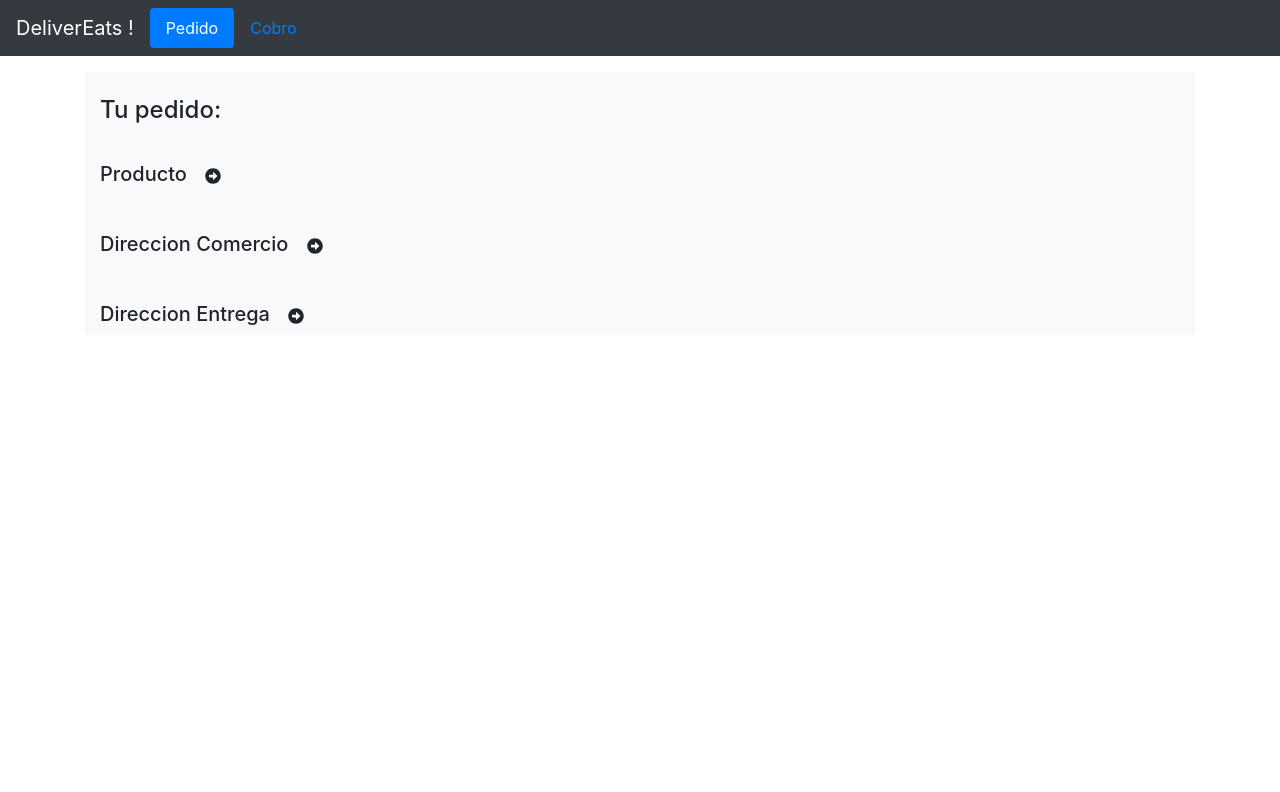
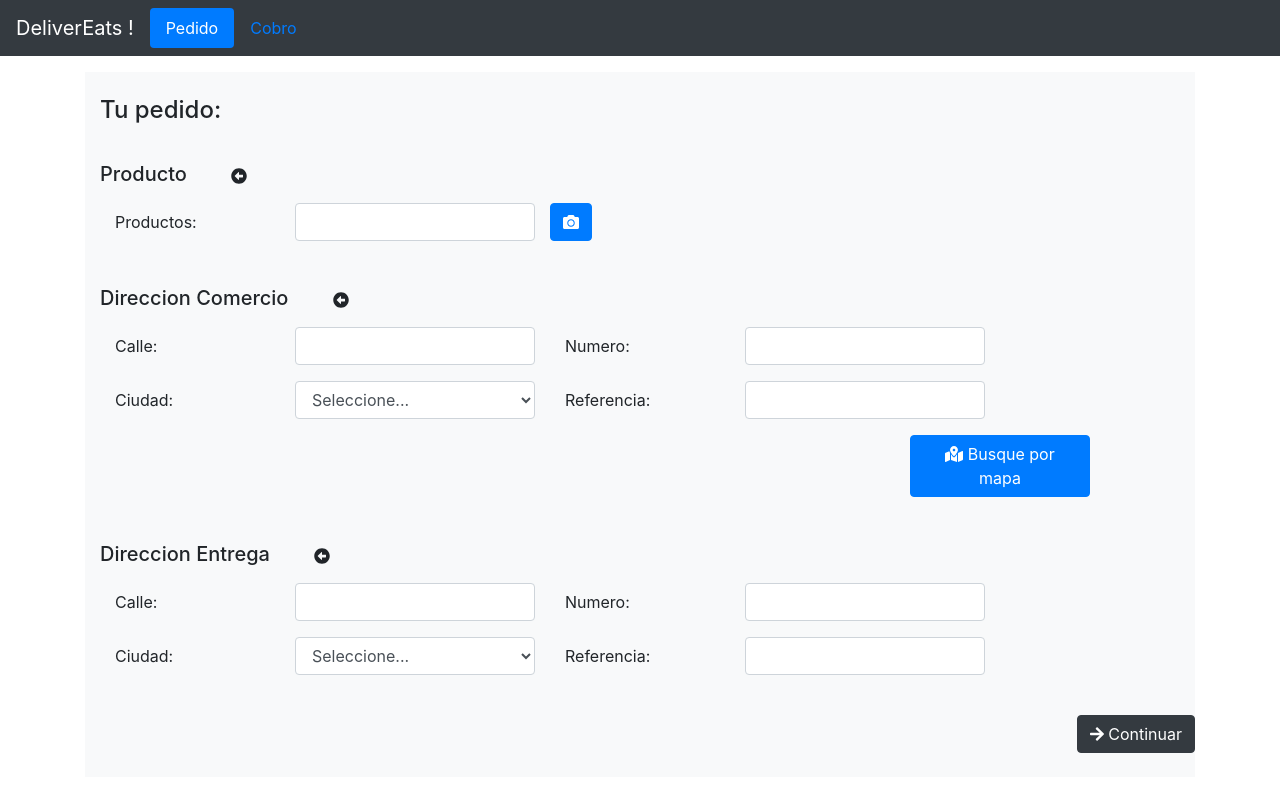
Before and after one commit to mati4935/ISW2020-Grupo3, an Angular app in the folder Practico/TPs/Evaluables/TP 6/TP6-ImplementacionUS/: page /pedido in a window 1280 px wide. Shown: the top 792 px of the page. Built offline with nearby package versions, Linux system fonts and the light colour scheme.

Commit message:
avances en formulario pedido

```diff
--- a/Practico/TPs/Evaluables/TP 6/TP6-ImplementacionUS/src/app/app.module.ts
+++ b/Practico/TPs/Evaluables/TP 6/TP6-ImplementacionUS/src/app/app.module.ts
@@ -7,12 +7,14 @@ import { AppComponent } from './app.component';
 import { PedidoComponent } from './pedido/pedido.component';
 import { MenuComponent } from './menu/menu.component';
 import { APP_BASE_HREF} from '@angular/common';
+import { CobroComponent } from './cobro/cobro.component';
 
 @NgModule({
   declarations: [
     AppComponent,
     PedidoComponent,
-    MenuComponent
+    MenuComponent,
+    CobroComponent
   ],
   imports: [
     BrowserModule,
@@ -20,6 +22,7 @@ import { APP_BASE_HREF} from '@angular/common';
     RouterModule.forRoot([
       { path: '', redirectTo: '/pedido', pathMatch: 'full' },
       { path: 'pedido', component: PedidoComponent },
+      { path: 'cobro', component: CobroComponent }
     ])
   ],
   providers: [],
--- /dev/null
+++ b/Practico/TPs/Evaluables/TP 6/TP6-ImplementacionUS/src/app/cobro/cobro.component.html
@@ -0,0 +1,7 @@
+<p>cobro works!</p>
+<div >
+    <button type="button" routerLink="/pedido" class="btn btn-dark">
+      <span class="fas fa-arrow-left"> </span>
+      Volver
+    </button>
+  </div>
--- /dev/null
+++ b/Practico/TPs/Evaluables/TP 6/TP6-ImplementacionUS/src/app/cobro/cobro.component.ts
@@ -0,0 +1,15 @@
+import { Component, OnInit } from '@angular/core';
+
+@Component({
+  selector: 'app-cobro',
+  templateUrl: './cobro.component.html',
+  styleUrls: ['./cobro.component.css']
+})
+export class CobroComponent implements OnInit {
+
+  constructor() { }
+
+  ngOnInit(): void {
+  }
+
+}
--- a/Practico/TPs/Evaluables/TP 6/TP6-ImplementacionUS/src/app/pedido/pedido.component.html
+++ b/Practico/TPs/Evaluables/TP 6/TP6-ImplementacionUS/src/app/pedido/pedido.component.html
@@ -13,13 +13,19 @@
         </button>
       </h5>
       <div id="campoProductos" class="container-fluid" *ngIf="desplegarProducto == 'SI'">
-          <label class="label label-primary col-lg-2">Productos:</label>
-          <input type="text" class="col-lg-9" formControlName="productos">
-          <button type="button" name="btnAdjuntar" class="btn brn-primary" >
-            <span class="fa fa-camera" aria-hidden="true"></span>
-          </button>
+        <div class="form-group row">
+          <label class="col-form-label col-sm-2 col-sm-offset-1">
+            Productos: </label>
+          <div class="col-sm-3">
+            <input type="text" name="Nombre" class="form-control" formControlName="productos" maxlength="55" />
           </div>
+          <button title="Adjuntar imagen" type="button" class="btn btn-primary">
+            <span class="fa fa-camera"> </span></button>
+        </div>
+      </div>
+
       <br>
+
       <h5>Direccion Comercio
         <button type="button" name="btnAdjuntar" class="btn brn-primary" (click)="ActivarComercio()">
           <span class="fa fa-arrow-alt-circle-right" aria-hidden="true" *ngIf="desplegarComercio == 'NO'"></span>
@@ -29,16 +35,47 @@
         </button>
       </h5>
       <div id="campoComercio" class="container-fluid" *ngIf="desplegarComercio == 'SI'">
-          <label class="label label-primary col-lg-2">Calle: </label>
-          <input type="text" class="col-lg-9" formControlName="calleComercio">
-          <label class="label label-primary col-lg-2">Numero: </label>
-          <input type="text" class="col-lg-9" formControlName="numeroComercio">
-          <label class="label label-primary col-lg-2">Ciudad: </label>
-          <input type="text" class="col-lg-9" formControlName="ciudadComercio">
-          <label class="label label-primary col-lg-2">Referencia: </label>
-          <input type="text" class="col-lg-9" formControlName="refComercio">
+
+        <div class="form-group row">
+          <label class="col-form-label col-sm-2 col-sm-offset-1">
+            Calle: </label>
+          <div class="col-sm-3">
+            <input type="text" name="Nombre" class="form-control" formControlName="calleComercio" maxlength="55" />
           </div>
+          <label class="col-form-label col-sm-2 col-sm-offset-1">
+            Numero: </label>
+          <div class="col-sm-3">
+            <input type="text" name="Nombre" class="form-control" formControlName="numeroComercio" maxlength="55" />
+          </div>
+        </div>
+
+        <div class="form-group row">
+          <label class="col-form-label col-sm-2 col-sm-offset-1">
+            Ciudad: </label>
+          <div class="col-sm-3">
+            <select class="form-control" name="Activo" formControlName="Activo">
+              <option selected>Seleccione...</option>
+              <option>...</option>
+            </select>
+          </div>
+          <label class="col-form-label col-sm-2 col-sm-offset-1">
+            Referencia: </label>
+          <div class="col-sm-3">
+            <input type="text" name="Nombre" class="form-control" formControlName="refComercio" maxlength="55" />
+          </div>
+        </div>
+
+        <div class="form-group row">
+          <button type="button" class="btn btn-primary col-sm-2 offset-9">
+            <span class="fas fa-map-marked-alt"> </span>
+            Busque por mapa
+          </button>
+        </div>
+
+      </div>
+
       <br>
+
       <h5>Direccion Entrega
         <button type="button" name="btnAdjuntar" class="btn brn-primary" (click)="ActivarEntrega()">
           <span class="fa fa-arrow-alt-circle-right" aria-hidden="true" *ngIf="desplegarEntrega == 'NO'"></span>
@@ -48,15 +85,47 @@
         </button>
       </h5>
       <div id="campoEntrega" class="container-fluid" *ngIf="desplegarEntrega == 'SI'">
-          <label class="label label-primary col-lg-2">Calle: </label>
-          <input type="text" class="col-lg-9" formControlName="calleEntrega">
-          <label class="label label-primary col-lg-2">Numero: </label>
-          <input type="text" class="col-lg-9" formControlName="numeroEntrega">
-          <label class="label label-primary col-lg-2">Ciudad: </label>
-          <input type="text" class="col-lg-9" formControlName="ciudadEntrega">
-          <label class="label label-primary col-lg-2">Referencia: </label>
-          <input type="text" class="col-lg-9" formControlName="refEntrega">
+        <div class="form-group row">
+          <label class="col-form-label col-sm-2 col-sm-offset-1">
+            Calle: </label>
+          <div class="col-sm-3">
+            <input type="text" name="Nombre" class="form-control" formControlName="calleEntrega" maxlength="55" />
           </div>
+          <label class="col-form-label col-sm-2 col-sm-offset-1">
+            Numero: </label>
+          <div class="col-sm-3">
+            <input type="text" name="Nombre" class="form-control" formControlName="numeroEntrega" maxlength="55" />
+          </div>
+        </div>
+
+        <div class="form-group row">
+          <label class="col-form-label col-sm-2 col-sm-offset-1">
+            Ciudad: </label>
+          <div class="col-sm-3">
+            <select class="form-control" name="Activo" formControlName="Activo">
+              <option selected>Seleccione...</option>
+              <option>...</option>
+            </select>
+          </div>
+          <label class="col-form-label col-sm-2 col-sm-offset-1">
+            Referencia: </label>
+          <div class="col-sm-3">
+            <input type="text" name="Nombre" class="form-control" formControlName="refEntrega" maxlength="55" />
+          </div>
+        </div>
+
+      </div>
+
+      <br>
+
+      <div class="row justify-content-end">
+        <button type="button" routerLink="/cobro" class="btn btn-dark">
+          <span class="fas fa-arrow-right"> </span>
+          Continuar
+        </button>
+      </div>
+
+      <br>
 
     </form>
   </div>
--- a/Practico/TPs/Evaluables/TP 6/TP6-ImplementacionUS/src/app/pedido/pedido.component.ts
+++ b/Practico/TPs/Evaluables/TP 6/TP6-ImplementacionUS/src/app/pedido/pedido.component.ts
@@ -7,9 +7,9 @@ import { Component, OnInit } from '@angular/core';
 })
 export class PedidoComponent implements OnInit {
 
-  desplegarProducto = "NO";
-  desplegarComercio = "NO";
-  desplegarEntrega = "NO";
+  desplegarProducto = "SI";
+  desplegarComercio = "SI";
+  desplegarEntrega = "SI";
 
   constructor() { }
 
```
Also changed, not shown: Practico/TPs/Evaluables/TP 6/TP6-ImplementacionUS/src/app/menu/menu.component.html (+3 -12 lines), Practico/TPs/Evaluables/TP 6/TP6-ImplementacionUS/src/app/cobro/cobro.component.css (added), 1 other file (tests, documents, lock files or other folders). Lines whose indentation alone changed are shown as unchanged.
